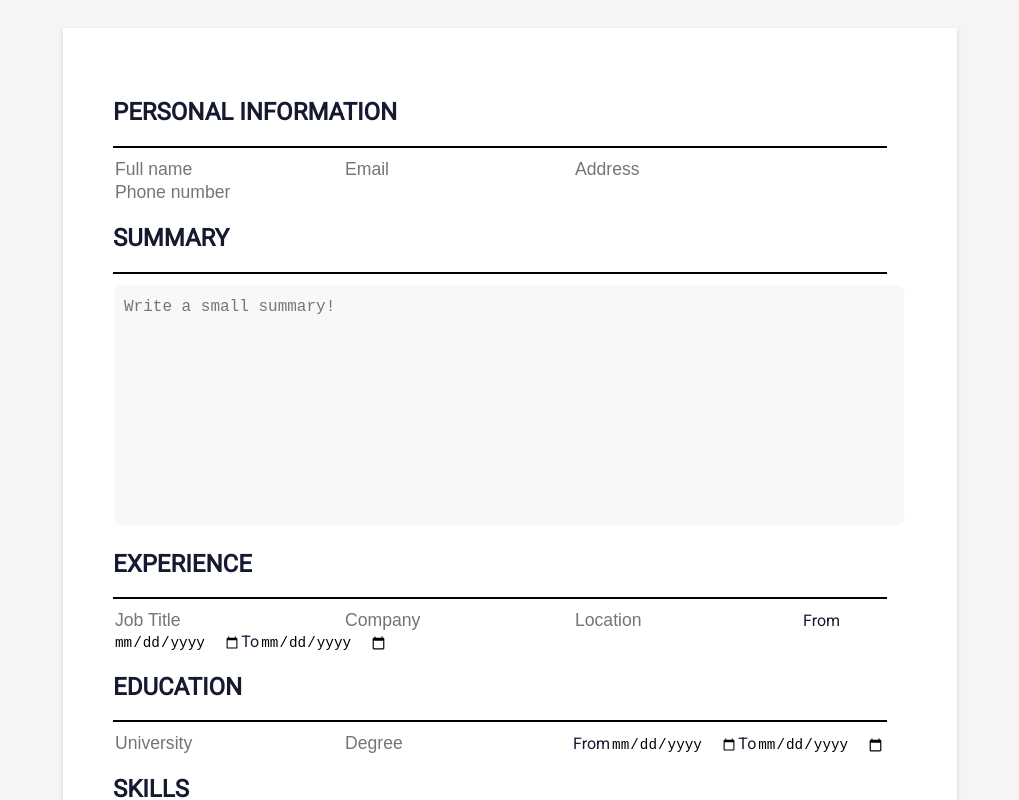
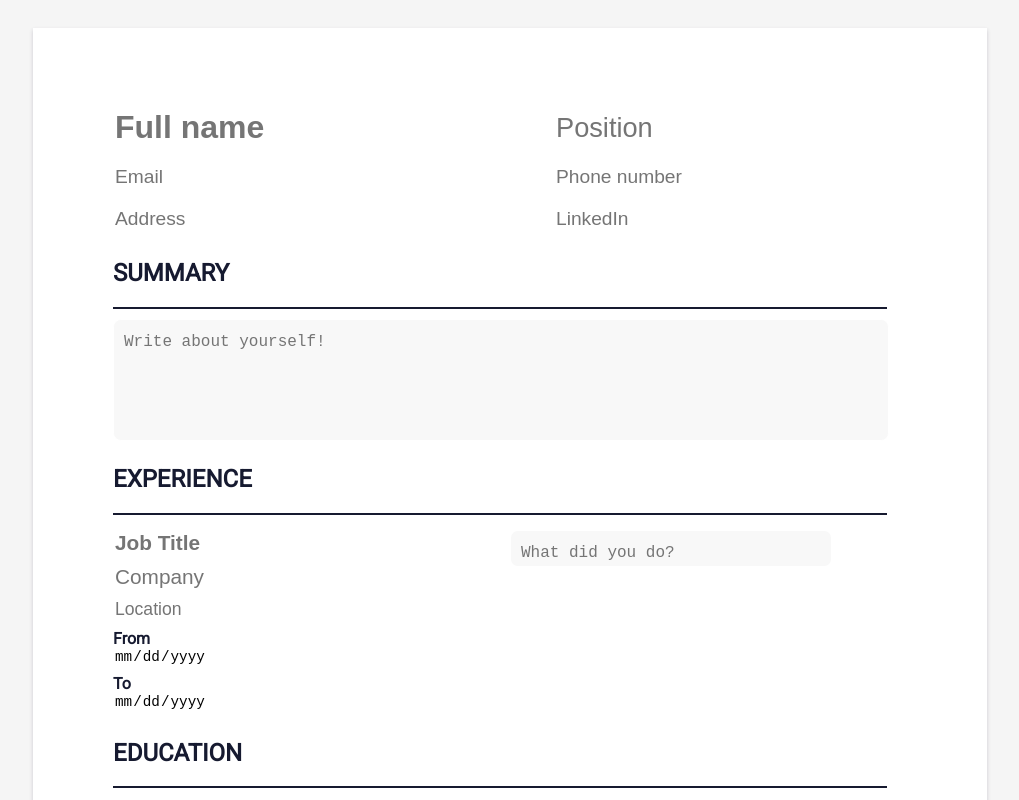
Before and after one commit to philippOkie/resume-builder-vue, a Vue app in the folder frontend/: page / in a window 1280 px wide. Shown: the top 800 px of the page, without its empty margins (138-1157 px from the left). Built offline with nearby package versions, Linux system fonts and the light colour scheme.

Commit message:
add finished layout and styiling

```diff
--- a/frontend/src/components/Education.vue
+++ b/frontend/src/components/Education.vue
@@ -3,7 +3,12 @@
     <h2>EDUCATION</h2>
     <div class="line"></div>
 
-    <div v-for="(education, index) in educations" :key="index">
+    <div
+      v-for="(education, index) in educations"
+      :key="index"
+      class="edu-wrapper"
+    >
+      <div>
         <input
           type="text"
           v-model="education.university"
@@ -17,19 +22,23 @@
           placeholder="Degree"
           @input="saveEducation"
         />
+      </div>
 
+      <div>
         <label>From</label>
         <input
           type="date"
           v-model="education.startingYear"
           @input="saveEducation"
         />
-      <label>To</label>
+
+        <label>></label>
         <input
           type="date"
           v-model="education.graduationYear"
           input="saveEducation"
         />
+      </div>
 
       <div>
         <button @click="removeEducation(index)">Remove</button>
@@ -41,6 +50,7 @@
 </template>
 
 <script>
+import "../styles/education.css";
 export default {
   data() {
     return {
--- a/frontend/src/components/Experience.vue
+++ b/frontend/src/components/Experience.vue
@@ -3,9 +3,15 @@
     <h2>EXPERIENCE</h2>
     <div class="line"></div>
 
-    <div v-for="(experience, index) in experiences" :key="index">
+    <div
+      class="exp-wrapper"
+      v-for="(experience, index) in experiences"
+      :key="index"
+    >
+      <div class="job-info-wrapper">
         <input
           type="text"
+          class="job-title"
           v-model="experience.jobTitle"
           placeholder="Job Title"
           @input="saveExperience"
@@ -13,6 +19,7 @@
 
         <input
           type="text"
+          class="company"
           v-model="experience.company"
           placeholder="Company"
           @input="saveExperience"
@@ -24,18 +31,27 @@
           placeholder="Location"
           @input="saveExperience"
         />
-
         <label>From</label>
         <input
           type="date"
           v-model="experience.startingYear"
           @input="saveExperience"
         />
-      <label>To</label>
+
+        <label>To </label>
         <input
           type="date"
-        data-date-format="DD MMMM YYYY"
           v-model="experience.endingYear"
+          @input="saveExperience"
+        />
+      </div>
+
+      <textarea
+        class="wdud"
+        oninput='this.style.height = "";this.style.height = this.scrollHeight + "px"'
+        type="text"
+        v-model="experience.whatYouDid"
+        placeholder="What did you do?"
         @input="saveExperience"
       />
 
@@ -49,6 +65,7 @@
 </template>
 
 <script>
+import "../styles/experience.css";
 export default {
   data() {
     return {
@@ -57,6 +74,7 @@ export default {
           jobTitle: "",
           location: "",
           company: "",
+          whatYouDid: "",
           startingYear: "",
           endingYear: "",
         },
@@ -72,6 +90,7 @@ export default {
         jobTitle: "",
         company: "",
         location: "",
+        whatYouDid: "",
         startingYear: "",
         endingYear: "",
       });
--- a/frontend/src/components/PersonalInfo.vue
+++ b/frontend/src/components/PersonalInfo.vue
@@ -1,9 +1,8 @@
 <template>
   <div>
-    <h2>PERSONAL INFORMATION</h2>
-    <div class="line"></div>
-    <form @submit.prevent="savePersonalInfo">
+    <div class="p-info-wrapper">
       <input
+        class="full-name"
         type="text"
         placeholder="Full name"
         v-model="fullName"
@@ -11,7 +10,16 @@
       />
 
       <input
+        class="position"
         type="text"
+        placeholder="Position"
+        v-model="position"
+        @input="addPosition"
+      />
+
+      <input
+        type="text"
+        class="p-info-inputs"
         placeholder="Email"
         v-model="email"
         @input="updateEmail"
@@ -19,6 +27,15 @@
 
       <input
         type="text"
+        class="p-info-inputs"
+        placeholder="Phone number"
+        v-model="phoneNumber"
+        @input="updatePhoneNumber"
+      />
+
+      <input
+        type="text"
+        class="p-info-inputs"
         placeholder="Address"
         v-model="address"
         @input="updateAddress"
@@ -26,32 +43,29 @@
 
       <input
         type="text"
-        placeholder="Phone number"
-        v-model="phoneNumber"
-        @input="updatePhoneNumber"
+        class="p-info-inputs"
+        placeholder="LinkedIn"
+        v-model="linkedIn"
+        @input="addLinkedIn"
       />
-      <!-- <button type="submit">Save</button> -->
-    </form>
+    </div>
   </div>
 </template>
 
 <script>
+import "../styles/personal-info.css";
 export default {
   data() {
     return {
+      position: "",
       fullName: "",
       email: "",
       address: "",
       phoneNumber: "",
+      linkedIn: "",
     };
   },
   methods: {
-    savePersonalInfo() {
-      console.log("Full Name:", this.fullName);
-      console.log("Email:", this.email);
-      console.log("Address:", this.address);
-      console.log("Phone number", this.phoneNumber);
-    },
     updateFullName() {
       console.log("Updating Full Name:", this.fullName);
     },
@@ -64,6 +78,12 @@ export default {
     updatePhoneNumber() {
       console.log("Updating Phone Number:", this.phoneNumber);
     },
+    addPosition() {
+      console.log("Updating position:", this.position);
+    },
+    addLinkedIn() {
+      console.log("Updating linkedin:", this.linkedIn);
+    },
   },
 };
 </script>
--- a/frontend/src/components/Summary.vue
+++ b/frontend/src/components/Summary.vue
@@ -5,9 +5,10 @@
 
     <textarea
       class="summary-textarea"
+      oninput='this.style.height = "";this.style.height = this.scrollHeight + "px"'
       type="text"
       v-model="summary"
-      placeholder="Write a small summary!"
+      placeholder="Write about yourself!"
       @input="savePersonalInfo"
     />
   </div>
--- /dev/null
+++ b/frontend/src/styles/education.css
@@ -0,0 +1,4 @@
+.edu-wrapper {
+  display: flex;
+  flex-direction: row;
+}
--- /dev/null
+++ b/frontend/src/styles/experience.css
@@ -0,0 +1,51 @@
+.exp-wrapper {
+  display: grid;
+  grid-template-columns: 1fr 1fr;
+  margin-top: 15px;
+  margin-bottom: 15px;
+}
+
+.job-title {
+  font-size: 1.3rem;
+
+  font-weight: bold;
+}
+
+.company {
+  font-size: 1.3rem;
+}
+
+.location {
+  color: transparent(0.5);
+}
+
+.wdud {
+  width: 300px;
+  padding: 10px;
+  height: 15px;
+  border: none;
+  outline: none;
+  resize: none;
+
+  font-size: 1rem;
+  line-height: 1.5;
+  border-radius: 8px;
+  border: 1px solid #fff;
+  background-color: #f8f8f8;
+}
+
+.wdud:focus,
+.wdud:hover {
+  border: 2px solid #161a30;
+  background-color: #fff;
+}
+
+.job-info-wrapper {
+  display: flex;
+  flex-direction: column;
+  justify-content: space-between;
+}
+
+input[type="date"]::-webkit-calendar-picker-indicator {
+  display: none;
+}
--- /dev/null
+++ b/frontend/src/styles/personal-info.css
@@ -0,0 +1,20 @@
+.full-name {
+  font-size: 2rem;
+  font-weight: bold;
+}
+
+.position {
+  font-size: 1.7rem;
+}
+
+.p-info-inputs {
+  font-size: 1.2rem;
+}
+
+.p-info-wrapper {
+  width: 100%;
+  display: grid;
+  grid-template-columns: repeat(2, 1fr);
+
+  grid-row-gap: 10px;
+}
--- a/frontend/src/styles/style.css
+++ b/frontend/src/styles/style.css
@@ -64,6 +64,7 @@ button:active {
 input {
   border: none;
   font-size: 1.1em;
+  margin-bottom: 8px;
 }
 
 input:focus,
@@ -82,8 +83,12 @@ h2 {
   font-size: 1.5rem;
 }
 
+label {
+  font-weight: 800;
+}
+
 .container-main {
-  padding: 50px;
+  padding: 80px;
 
   gap: 20px;
   min-height: 1123px;
@@ -94,6 +99,6 @@ h2 {
 
 .line {
   width: 774px;
-  border-bottom: 2px solid black;
+  border-bottom: 2px solid #161a30;
   margin-bottom: 10px;
 }
--- a/frontend/src/styles/summary.css
+++ b/frontend/src/styles/summary.css
@@ -1,7 +1,7 @@
 .summary-textarea {
-  width: 97%;
+  width: 95%;
   padding: 10px;
-  height: 220px;
+  min-height: 100px;
   border: none;
   outline: none;
   resize: none;
@@ -13,8 +13,8 @@
   background-color: #f8f8f8;
 }
 
-/* .summary-textarea:focus,
+.summary-textarea:focus,
 .summary-textarea:hover {
-  border: 2px solid #b15a5a;
+  border: 2px solid #161a30;
   background-color: #fff;
-} */
+}
```
Lines whose indentation alone changed are shown as unchanged.
